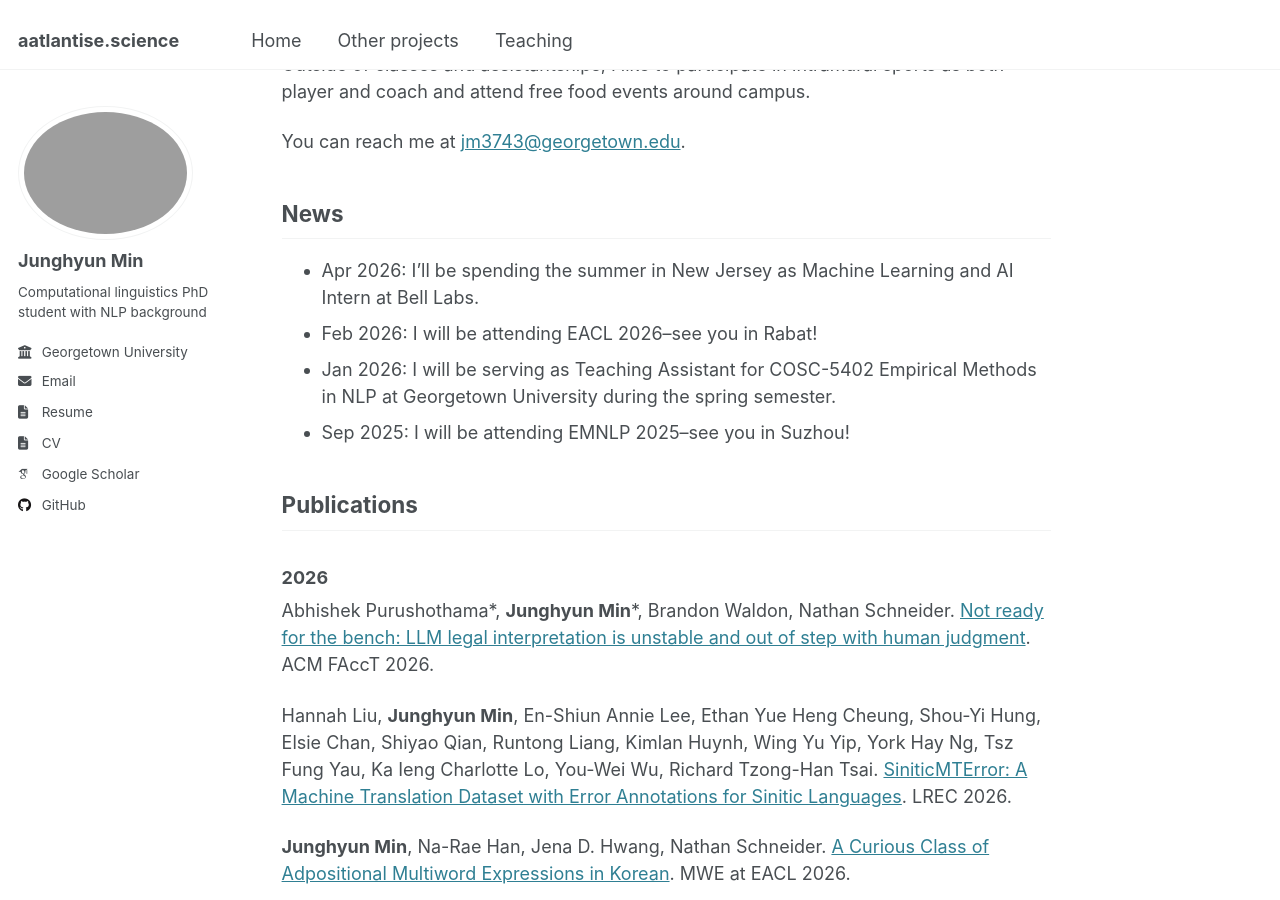
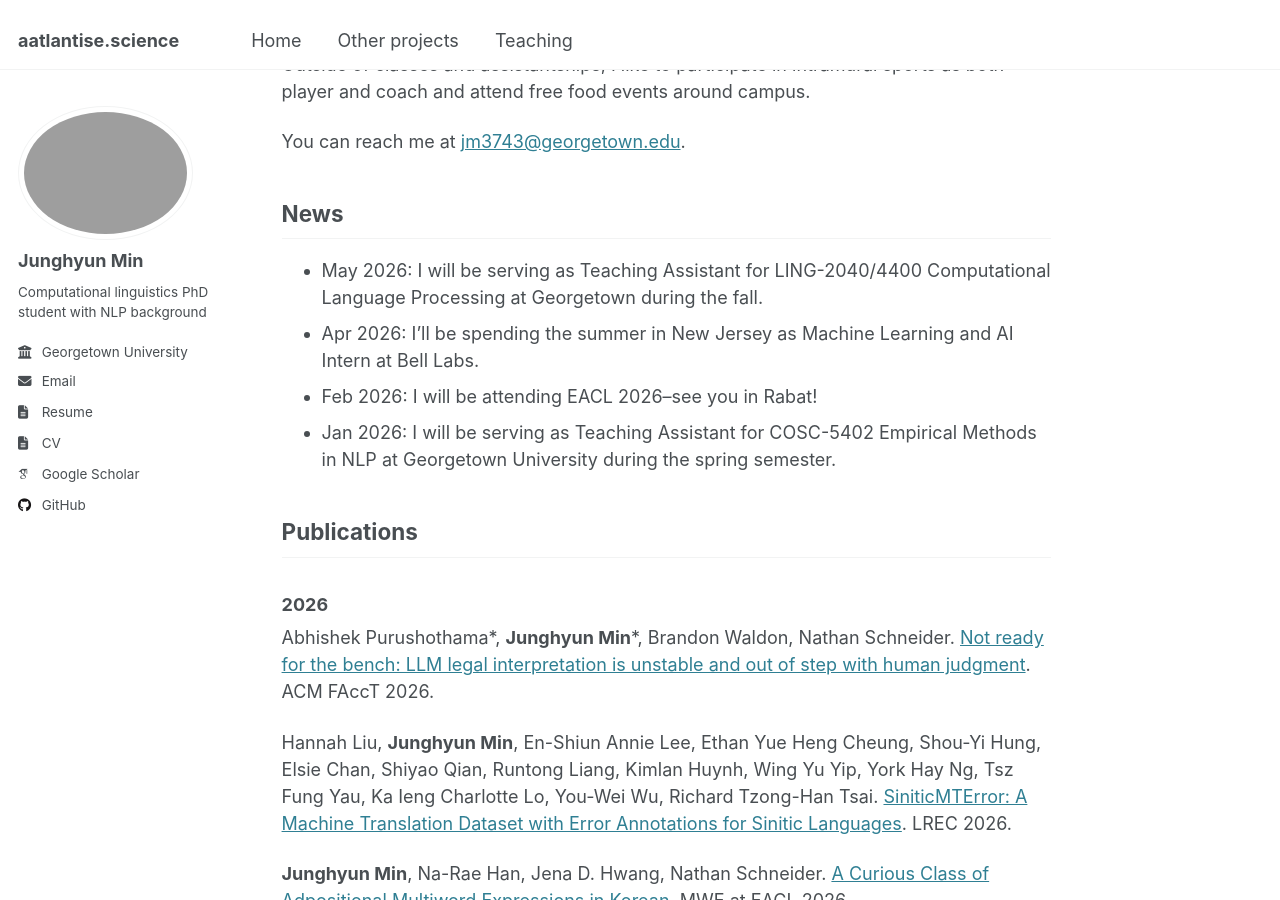
Before and after one commit to Aatlantise/aatlantise.github.io, a Jekyll site: the page built from _pages/about.md, in a window 1280 px wide and 900 px high, scrolled down 395 px. Built offline with Jekyll 4.4.1, drawn with Linux system fonts in a browser that asks for light colours; some web fonts are replaced.

Commit message:
[Chore] Add news

```diff
--- a/_pages/about.md
+++ b/_pages/about.md
@@ -23,10 +23,10 @@ You can reach me at [jm3743@georgetown.edu](mailto:jm3743@georgetown.edu).
 
 ## News
 
+* May 2026: I will be serving as Teaching Assistant for LING-2040/4400 Computational Language Processing at Georgetown during the fall.
 * Apr 2026: I'll be spending the summer in New Jersey as Machine Learning and AI Intern at Bell Labs.
 * Feb 2026: I will be attending EACL 2026--see you in Rabat!
 * Jan 2026: I will be serving as Teaching Assistant for COSC-5402 Empirical Methods in NLP at Georgetown University during the spring semester.
-* Sep 2025: I will be attending EMNLP 2025--see you in Suzhou!
 
 ## Publications
 ### 2026
```
